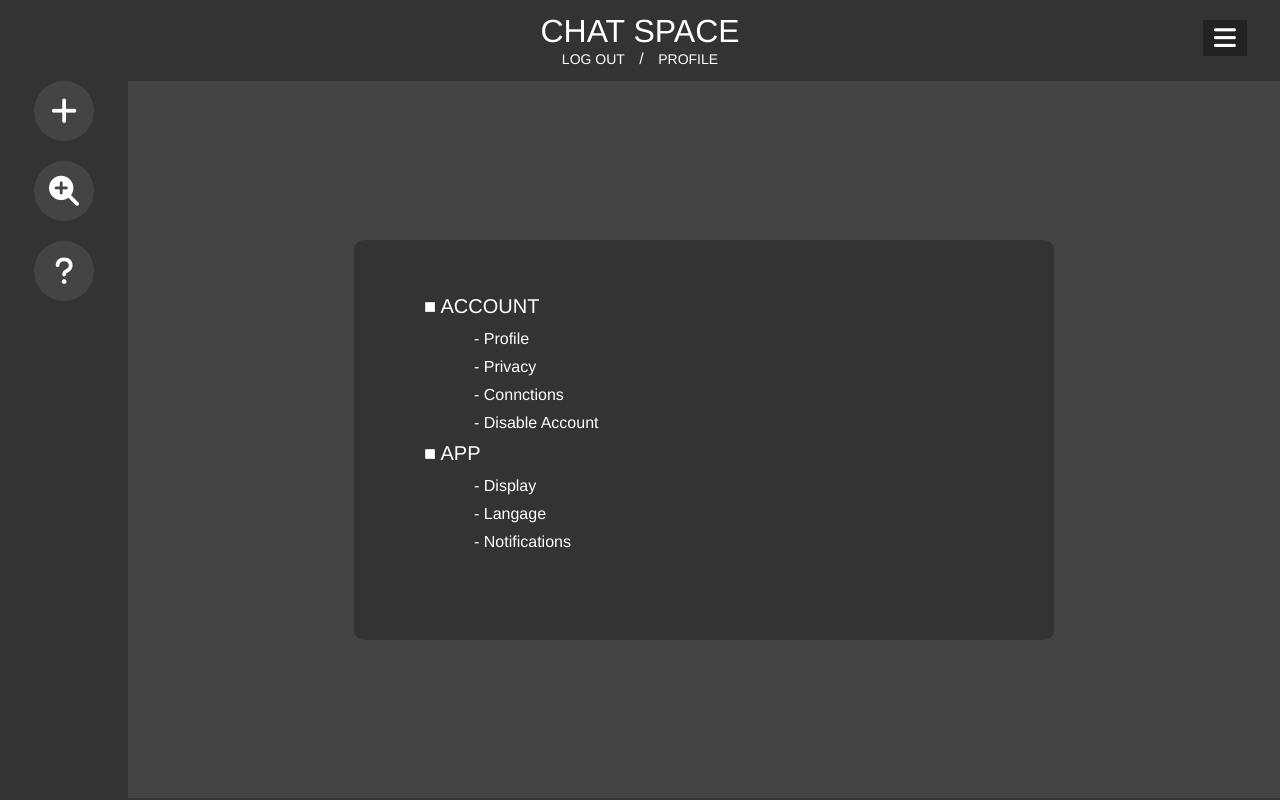
After one commit to kenstratton/cs290_project1, a Flask app: page /config in a window 1280 px wide. The commit adds this page. Run offline with Flask 2, Linux system fonts and the light colour scheme; some libraries are stand-ins or nearby versions.

Commit message:
added css

```diff
--- a/main/static/stylesheet/base.css
+++ b/main/static/stylesheet/base.css
@@ -1,5 +1,4 @@
 * { box-sizing: border-box; }
-
 html {
   min-width: 600px;
   font-family: "Helvetica Neue";
@@ -13,8 +12,7 @@ a {
   color: #ffffff;
   outline: none;
   text-decoration: none;}
-ul {
-  list-style-type: none}
+ul { list-style-type: none }
 p { margin: 0; }
 input {
   border: none;
@@ -22,6 +20,12 @@ input {
 button {
   border: none;
   outline: none;}
+ol {
+  margin: 0;
+  padding: 0;
+  list-style: none;}
+
+
 
 /* Form */
 .form_title {
@@ -45,8 +49,7 @@ button {
   font-weight: normal;
   color: #ffffff;
   background: #555555;}
-.submit:hover {
-  background: #666666;}
+.submit:hover { background: #666666; }
 
 
 
@@ -68,7 +71,7 @@ header {
 #drop_down_menu {
   height: 36px;
   width: 44px;
-  z-index: 1;
+  z-index: 2;
   background: #222222;
   position: absolute;
   right: 20px;
@@ -90,9 +93,7 @@ header {
   width: 105px;}
 #settings_link { top: 28px; }
 .drop_down_link i{ margin-right: 5px; }
-#drop_down_menu:hover > #menu_list {
-  display: block;
-}
+#drop_down_menu:hover > #menu_list { display: block; }
 
 /* Auth */
 #auth {
@@ -136,8 +137,7 @@ header {
   font-size: 14px;
   font-weight: normal;
   background: #555555;}
-.entry_link:hover {
-  background: #666666;}
+.entry_link:hover { background: #666666; }
 
 
 
@@ -166,13 +166,27 @@ header {
   line-height: 60px;
   color: #ffffff;}
 
+
+/* Content > Main */
 #main {
   width: 90%;
   display: flex;
-  background: #444444;}
+  background: #444444;
+  position: relative;}
 
-/* Content > Top */
-/* Top > Channel */
+/* Main > Breadcrumb */
+.breadcrumb {
+  display: flex;
+  position: absolute;
+  padding: 10px 20px;
+  font-size: 15px;
+  color: #ffffff;}
+.breadcrumb li:after {
+  content: '>';
+  padding: 0 8px 0 5px;}
+.breadcrumb li:last-child:after{ content: ''; }
+
+/* Main > Channel */
 #channel_side {
   width: 17%;
   background: #444444;}
@@ -193,9 +207,7 @@ header {
 .channel_link {
   font-size: 14px;
   color: #ffffff;}
-#marked {
-  font-weight: normal;
-}
+#marked { font-weight: normal; }
 
 /* Top > Chanel Main */
 #channel_main {
@@ -211,6 +223,7 @@ header {
   align-items: center;
   justify-content: space-between;
   position: fixed;
+  z-index: 1;
   border-bottom: 2px solid #333333;
   background: #555555;}
 #channel_name {
@@ -236,8 +249,7 @@ header {
 .chat {
   padding: 20px;
   color: #ffffff;}
-.nickname {
-  font-weight: normal;}
+.nickname { font-weight: normal; }
 .chat_date {
   font-weight: normal;
   font-size: 12px;
@@ -245,11 +257,8 @@ header {
 .img_container {
   height: 200px;
   width: 300px;
-  position: relative;
-}
-.img_container img {
-  position: absolute;
-}
+  position: relative;}
+.img_container img { position: absolute; }
 .icon_block {
   position: absolute;
   bottom: 5px;
@@ -270,6 +279,7 @@ header {
   min-width: 500px;
   position: fixed;
   bottom: 0;
+  z-index: 1;
   background: #555555;}
 #message_bar {
   height: 50px;
@@ -327,10 +337,8 @@ header {
   border-radius: 5px;
   background: #444444;
   cursor: default;}
-.added_member_info:hover {
-  background: #555555;}
-.fa-times {
-  cursor: pointer;}
+.added_member_info:hover { background: #555555; }
+.fa-times { cursor: pointer; }
 #all_clear {
   clear: left;
   width: fit-content;
@@ -339,8 +347,7 @@ header {
   border-radius: 5px;
   background: #555555;
   cursor: pointer;}
-#all_clear:hover {
-  background: #666666;}
+#all_clear:hover { background: #666666; }
 
 
 /* Search Chennel */
@@ -377,3 +384,28 @@ header {
   display: flex;
   justify-content: space-between;
   border-bottom: 1px solid #555555;}
+
+
+
+/* Settings */
+#settings {
+  width: 100%;
+  min-height: 401px;
+  min-width: 701px;
+  display: flex;
+  background: #444444;}
+#settings_wrapper {
+  height: 400px;
+  width: 700px;
+  padding: 55px 0 0 70px;
+  margin: auto;
+  color: #ffffff;
+  background: #333333;
+  border-radius: 10px;}
+#settings_wrapper span {
+  font-size: 20px;
+  font-weight: 200;}
+#settings_wrapper ol {
+  padding: 12px 0 0 50px;}
+#settings_wrapper ol li {
+  margin-bottom: 10px;}
--- a/main/templates/base.html
+++ b/main/templates/base.html
@@ -21,7 +21,7 @@
                                 <i class="fas fa-user"></i>
                                 PROFILE
                             </a>
-                            <a id="settings_link" class="drop_down_link" href="/">
+                            <a id="settings_link" class="drop_down_link" href="config">
                                 <i class="fas fa-cog"></i>
                                 SETTINGS
                             </a>
@@ -39,6 +39,7 @@
                 <div id="side">
                     <a class="side_link" id="side_add_link" href="add_channel"><i class="fas fa-plus"></i></a>
                     <a class="side_link" id="side_search_link" href="search"><i class="fas fa-search-plus"></i></a>
+                    <a class="side_link" id="side_help_link" href="/"><i class="fas fa-question"></i></a>
                 </div>
                 <div id="main">
                     {% block content %}{% endblock %}
--- /dev/null
+++ b/main/templates/config.html
@@ -0,0 +1,22 @@
+{% extends 'base.html' %}
+
+{% block title %}Settings{% endblock %}
+{% block content %}
+    <div id="settings">
+        <div id="settings_wrapper">
+            <span>■ ACCOUNT</span>
+            <ol>
+                <li><a href="config">- Profile</a></li>
+                <li><a href="config">- Privacy</a></li>
+                <li><a href="config">- Connctions</a></li>
+                <li><a href="config">- Disable Account</a></li>
+            </ol>
+            <span>■ APP</span>
+            <ol>
+                <li><a href="config">- Display</a></li>
+                <li><a href="config">- Langage</a></li>
+                <li><a href="config">- Notifications</a></li>
+            </ol>
+        </div>
+    </div>
+{% endblock %}
--- a/main/views.py
+++ b/main/views.py
@@ -16,6 +16,11 @@ def add_channel():
 @app.route('/search')
 def search():
     return render_template('search.html', type='in')
+
+# Settings
+@app.route('/config')
+def config():
+    return render_template('config.html', type='in')
 
 # Profile
 @app.route('/profile')
```
Also changed, not shown: main/templates/add_channel.html (+17 -0 lines), main/templates/search.html (+16 -0 lines).
